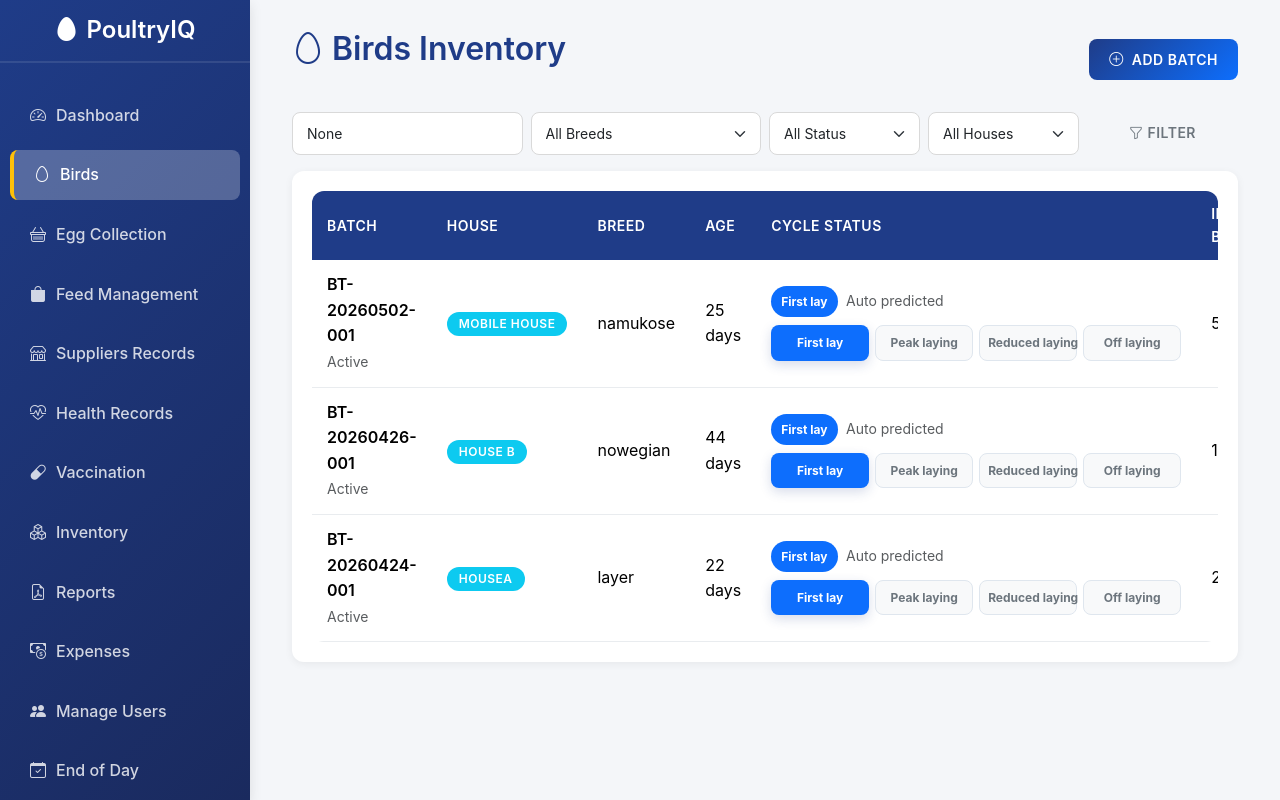
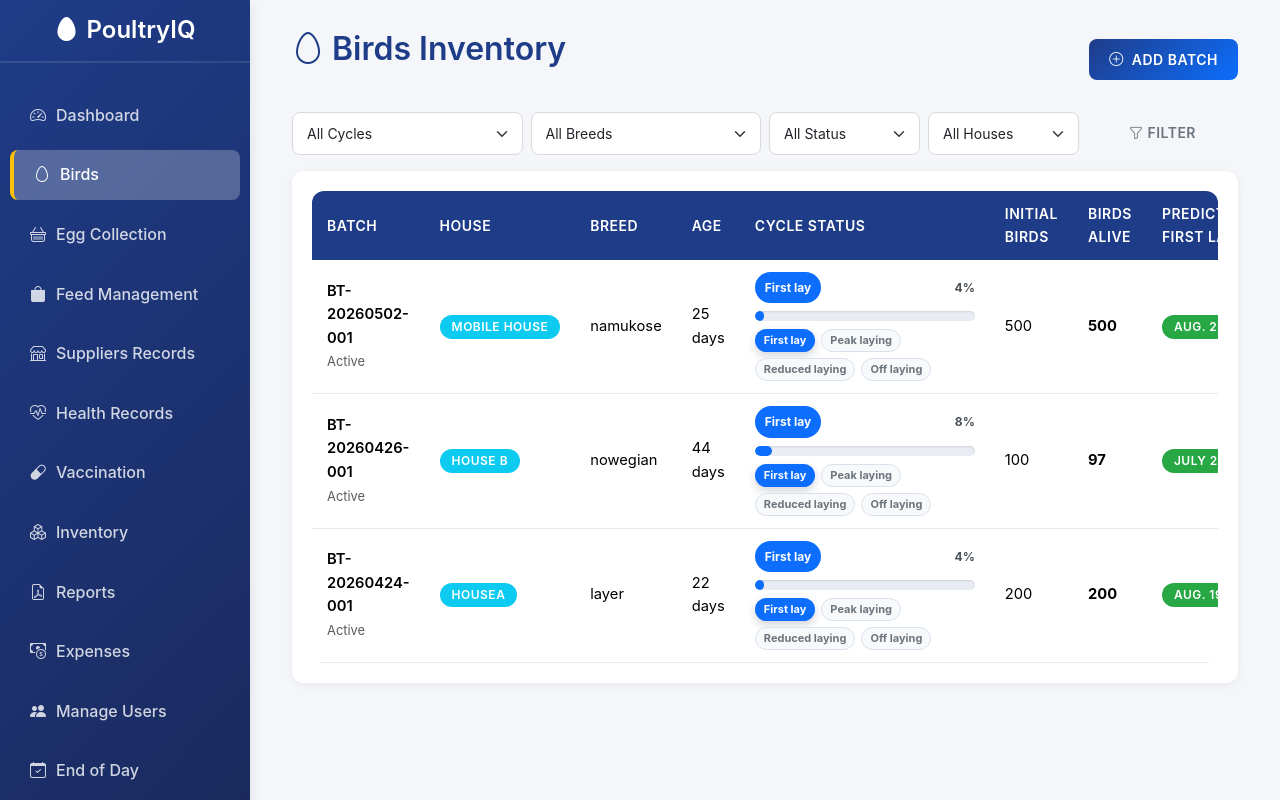
Before and after one commit to MarcDemo/POULTRYIQ, a Django app: page /birds/ in a window 1280 px wide. Run offline with Django 5.2, Linux system fonts and the light colour scheme; data comes from the database, SQL or seed files in the repository; data that the repository does not hold is empty.

Commit message:
Enhance birds template and views for improved cycle tracking and filtering options

```diff
--- a/poultry/templates/birds.html
+++ b/poultry/templates/birds.html
@@ -2,34 +2,78 @@
 {% block content %}
 
 <style>
-    .cycle-bar {
-        display: grid;
-        grid-template-columns: repeat(4, minmax(92px, 1fr));
-        gap: 6px;
-        min-width: 410px;
+    .table-responsive {
+        max-width: 100%;
+        overflow-x: auto;
+        -webkit-overflow-scrolling: touch;
     }
 
-    .cycle-step {
-        border: 1px solid #dfe6ee;
-        border-radius: 8px;
-        padding: 7px 8px;
-        background: #f8f9fa;
-        color: #6c757d;
+    .birds-table {
+        width: 100%;
+        min-width: 100%;
+        font-size: 0.92rem;
+    }
+
+    .cycle-progress-wrap {
+        min-width: 220px;
+        max-width: 320px;
+    }
+
+    .cycle-progress-top {
+        display: flex;
+        align-items: center;
+        justify-content: space-between;
+        gap: 8px;
+        margin-bottom: 8px;
+    }
+
+    .cycle-progress-track {
+        height: 10px;
+        background: #e9edf3;
+        border-radius: 999px;
+        overflow: hidden;
+        box-shadow: inset 0 1px 2px rgba(16, 24, 40, 0.12);
+    }
+
+    .cycle-progress-fill {
+        height: 100%;
+        border-radius: 999px;
+        transition: width 0.35s ease;
+    }
+
+    .cycle-progress-percent {
+        font-weight: 700;
         font-size: 12px;
-        font-weight: 700;
-        text-align: center;
+        color: #495057;
         white-space: nowrap;
     }
 
-    .cycle-step.complete {
+    .cycle-markers {
+        margin-top: 8px;
+        display: flex;
+        flex-wrap: wrap;
+        gap: 6px;
+    }
+
+    .cycle-marker {
+        border-radius: 14px;
+        border: 1px solid #d9e2ec;
+        background: #f8f9fa;
+        color: #6c757d;
+        font-size: 11px;
+        font-weight: 700;
+        line-height: 1;
+        padding: 5px 8px;
+    }
+
+    .cycle-marker.complete,
+    .cycle-marker.active {
         color: #fff;
         border-color: transparent;
     }
 
-    .cycle-step.active {
-        color: #fff;
-        border-color: transparent;
-        box-shadow: 0 4px 12px rgba(31, 60, 136, 0.18);
+    .cycle-marker.active {
+        box-shadow: 0 4px 10px rgba(15, 23, 42, 0.18);
     }
 
     .cycle-blue { background: #0d6efd; }
@@ -46,9 +90,24 @@
         padding: 6px 10px;
     }
 
-    .assignment-list { min-width: 150px; }
-    .assignment-list .badge { margin: 0 4px 4px 0; text-transform: none; letter-spacing: 0; }
+    .assignment-list {
+        max-width: 190px;
+    }
+
+    .assignment-list .badge {
+        margin: 0 4px 4px 0;
+        text-transform: none;
+        letter-spacing: 0;
+        white-space: normal;
+    }
+
     .birds-table th, .birds-table td { vertical-align: middle; }
+
+    @media (max-width: 992px) {
+        .cycle-progress-wrap {
+            min-width: 200px;
+        }
+    }
 </style>
 
 <div class="container-fluid">
@@ -65,7 +124,12 @@
     <!-- FILTERS -->
     <form method="GET" data-auto-filter="true" class="row g-2 mb-3">
         <div class="col-md-3">
-            <input type="text" name="search" value="{{ search_query }}" class="form-control" placeholder="Search batch or breed...">
+            <select name="cycle_filter" class="form-select">
+                <option value="">All Cycles</option>
+                <option value="laying" {% if selected_cycle_filter == "laying" %}selected{% endif %}>Laying</option>
+                <option value="off_layers" {% if selected_cycle_filter == "off_layers" %}selected{% endif %}>Off Layers</option>
+                <option value="closed_batch" {% if selected_cycle_filter == "closed_batch" %}selected{% endif %}>Closed Batch</option>
+            </select>
         </div>
 
         <div class="col-md-3">
@@ -145,16 +209,23 @@
                             <td>{{ item.batch.current_age_days }} days</td>
 
                             <td>
-                                <div class="mb-2">
-                                    <span class="cycle-badge {{ item.cycle.color }}">{{ item.cycle.label }}</span>
-                                    <small class="text-muted ms-1">Auto predicted</small>
-                                </div>
-                                <div class="cycle-bar">
-                                    {% for segment in item.cycle.segments %}
-                                    <div class="cycle-step {% if segment.complete %}complete {{ segment.color }}{% endif %} {% if segment.active %}active {{ segment.color }}{% endif %}">
-                                        {{ segment.label }}
+                                <div class="cycle-progress-wrap">
+                                    <div class="cycle-progress-top">
+                                        <span class="cycle-badge {{ item.cycle.color }}">{{ item.cycle.label }}</span>
+                                        <span class="cycle-progress-percent">{{ item.cycle.progress_percent }}%</span>
                                     </div>
-                                    {% endfor %}
+
+                                    <div class="cycle-progress-track" role="progressbar" aria-valuemin="0" aria-valuemax="100" aria-valuenow="{{ item.cycle.progress_percent }}" aria-label="Cycle progress for {{ item.batch.batch_code }}">
+                                        <div class="cycle-progress-fill {{ item.cycle.color }}" style="width: {{ item.cycle.progress_percent }}%;"></div>
+                                    </div>
+
+                                    <div class="cycle-markers">
+                                        {% for segment in item.cycle.segments %}
+                                        <span class="cycle-marker {% if segment.complete %}complete {{ segment.color }}{% endif %} {% if segment.active %}active {{ segment.color }}{% endif %}">
+                                            {{ segment.label }}
+                                        </span>
+                                        {% endfor %}
+                                    </div>
                                 </div>
                             </td>
 
--- a/poultry/views.py
+++ b/poultry/views.py
@@ -31,6 +31,7 @@ from .forms import PoultryBatchForm
 
 def _batch_cycle_stage(batch):
     age_days = batch.current_age_days
+    lifecycle_days = 560
     stages = [
         {"key": "first_lay", "label": "First lay", "color": "cycle-blue"},
         {"key": "peak_laying", "label": "Peak laying", "color": "cycle-green"},
@@ -47,9 +48,16 @@ def _batch_cycle_stage(batch):
     else:
         active_index = 0
 
+    if batch.status == PoultryBatch.Status.CLOSED:
+        progress_percent = 100
+    else:
+        bounded_age = max(0, min(age_days, lifecycle_days))
+        progress_percent = int(round((bounded_age / lifecycle_days) * 100))
+
     return {
         "label": stages[active_index]["label"],
         "color": stages[active_index]["color"],
+        "progress_percent": progress_percent,
         "segments": [
             {
                 **stage,
@@ -241,16 +249,13 @@ def birds(request):
     # 🔍 filters
     status = request.GET.get("status")
     house = request.GET.get("house")
-    search = request.GET.get("search")
+    cycle_filter = request.GET.get("cycle_filter", "").strip()
 
     if status:
         batches = batches.filter(status=status)
 
     if house:
         batches = batches.filter(house__pk=house)
-
-    if search:
-        batches = batches.filter(batch_code__icontains=search)
 
     # also filter by breed if a breed filter is present
     breed_filter = request.GET.get("breed", "").strip()
@@ -264,6 +269,19 @@ def birds(request):
     batch_data = []
 
     for batch in batches:
+        cycle_data = _batch_cycle_stage(batch)
+
+        if cycle_filter == "laying" and not (
+            batch.status == PoultryBatch.Status.ACTIVE and cycle_data["label"] != "Off laying"
+        ):
+            continue
+        if cycle_filter == "off_layers" and not (
+            batch.status == PoultryBatch.Status.ACTIVE and cycle_data["label"] == "Off laying"
+        ):
+            continue
+        if cycle_filter == "closed_batch" and batch.status != PoultryBatch.Status.CLOSED:
+            continue
+
         total_mortality = batch.mortality_records.aggregate(
             total=Sum("number_dead")
         )["total"] or 0
@@ -325,7 +343,7 @@ def birds(request):
             "current_sick_birds": current_sick_birds,
             "total_sick_cases": total_sick_cases,
             "birds_sold": birds_sold,
-            "cycle": _batch_cycle_stage(batch),
+            "cycle": cycle_data,
             "assigned_workers": assigned_workers,
             "assigned_supervisors": assigned_supervisors,
         })
@@ -336,7 +354,7 @@ def birds(request):
         "breeds": PoultryBatch.objects.exclude(breed="").values_list("breed", flat=True).distinct().order_by("breed"),
         "selected_status": status,
         "selected_house": house,
-        "search_query": search,
+        "selected_cycle_filter": cycle_filter,
         "selected_breed": breed_filter,
     }
     return render(request, 'birds.html', context)
```
